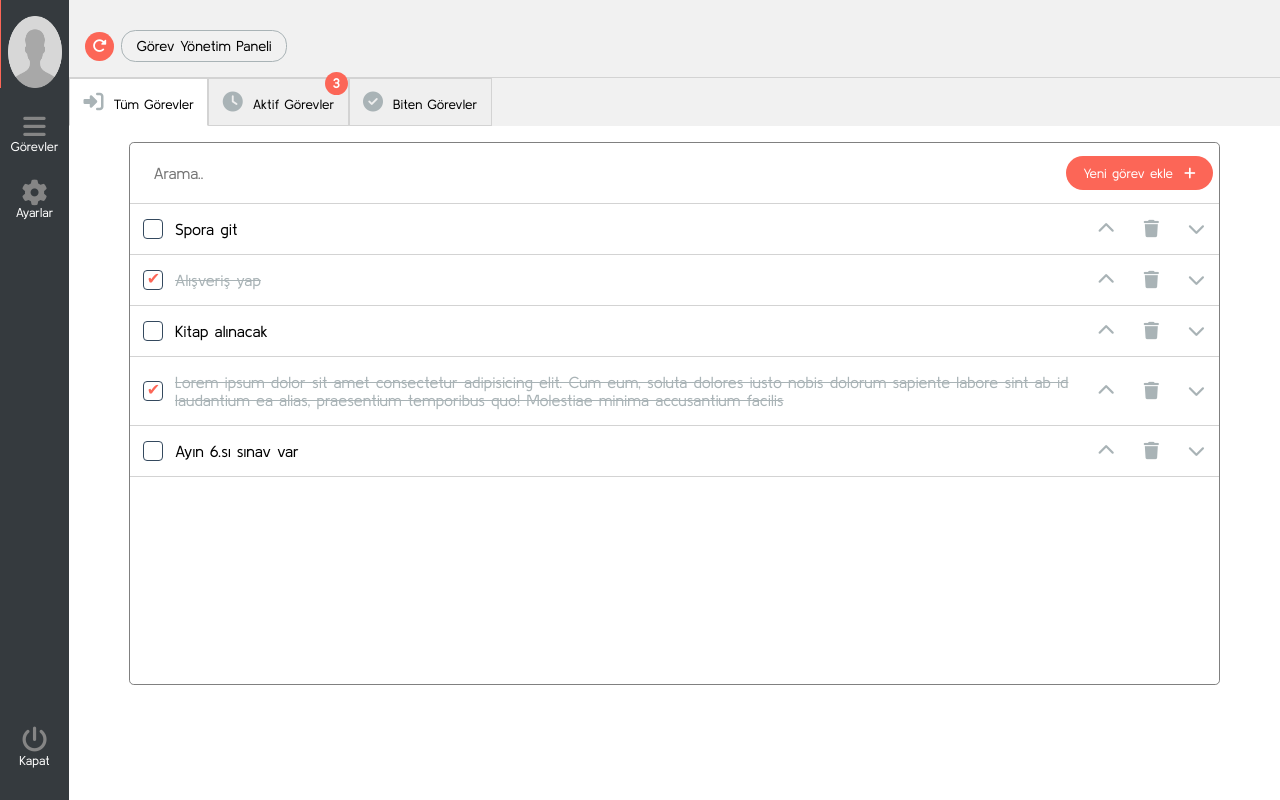
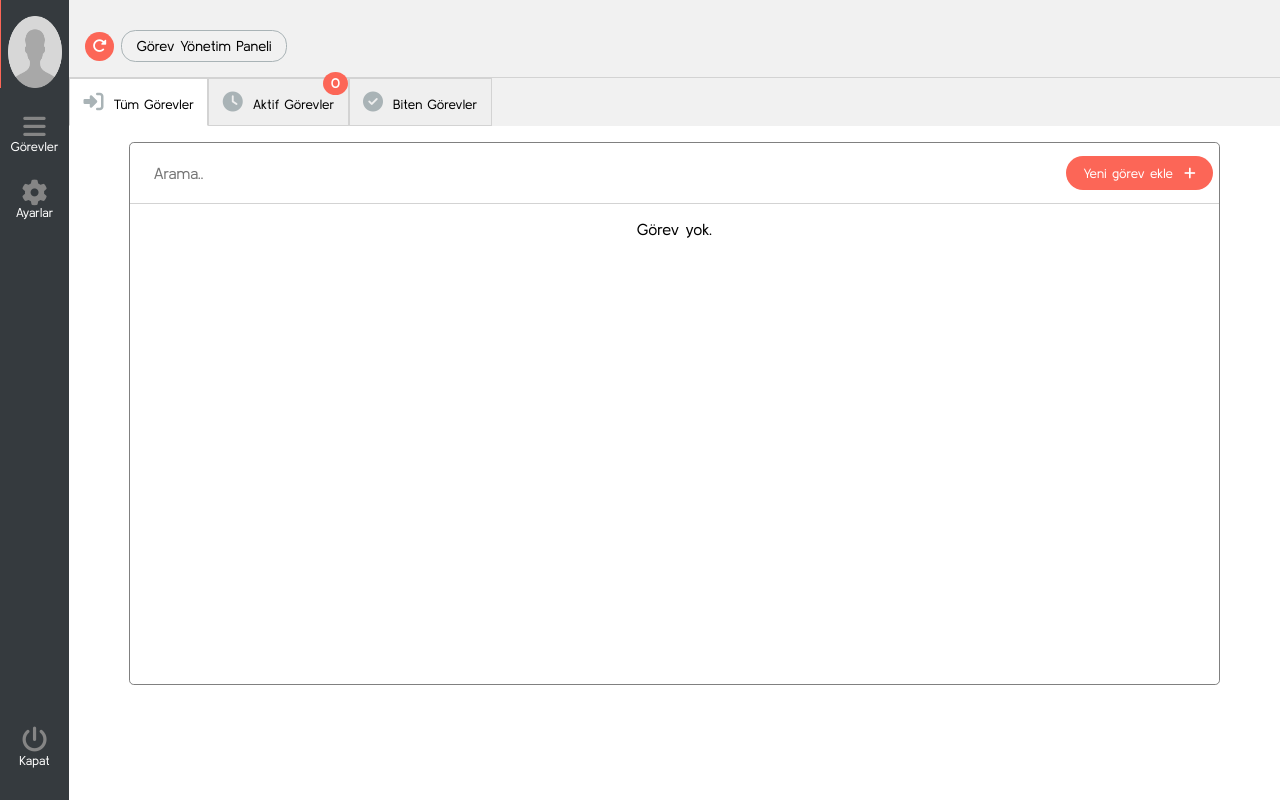
Before and after one commit to brkcrdk/todo, a React (Create React App) app: page / in a window 1280 px wide. Built offline with nearby package versions, Linux system fonts and the light colour scheme.

Commit message:
Local storage update

```diff
--- a/src/Components/Main/Main.jsx
+++ b/src/Components/Main/Main.jsx
@@ -14,10 +14,9 @@ import {
   input,
   fetchLocal
 } from "./mainFunctions";
-import mockTodos from "./mockTodos";
 
 const Main = () => {
-  const [todos, setTodos] = useState(mockTodos);
+  const [todos, setTodos] = useState([]);
   const [todoValue, setTodoValue] = useState("");
 
   useEffect(() => {
--- a/src/Components/Main/mainFunctions.js
+++ b/src/Components/Main/mainFunctions.js
@@ -51,6 +51,12 @@ export const down = (index, todos, setTodos) => {
     newArray[index] = todos[index + 1];
     newArray[index + 1] = todos[index];
     setTodos(newArray);
+    localStorage.clear();
+    newArray.map((item) => {
+      const local = JSON.stringify(item);
+
+      return localStorage.setItem(`todo-${item.id}`, local);
+    });
   }
 };
 
```
